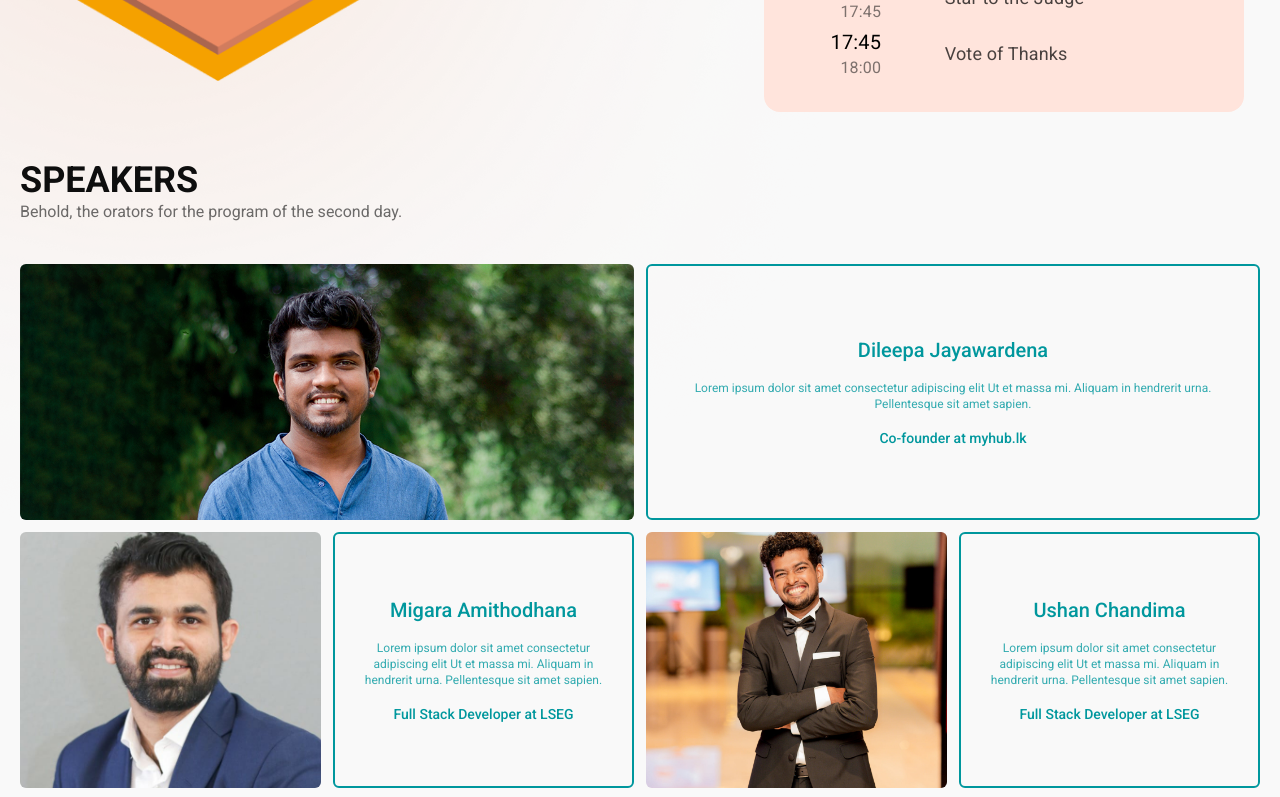
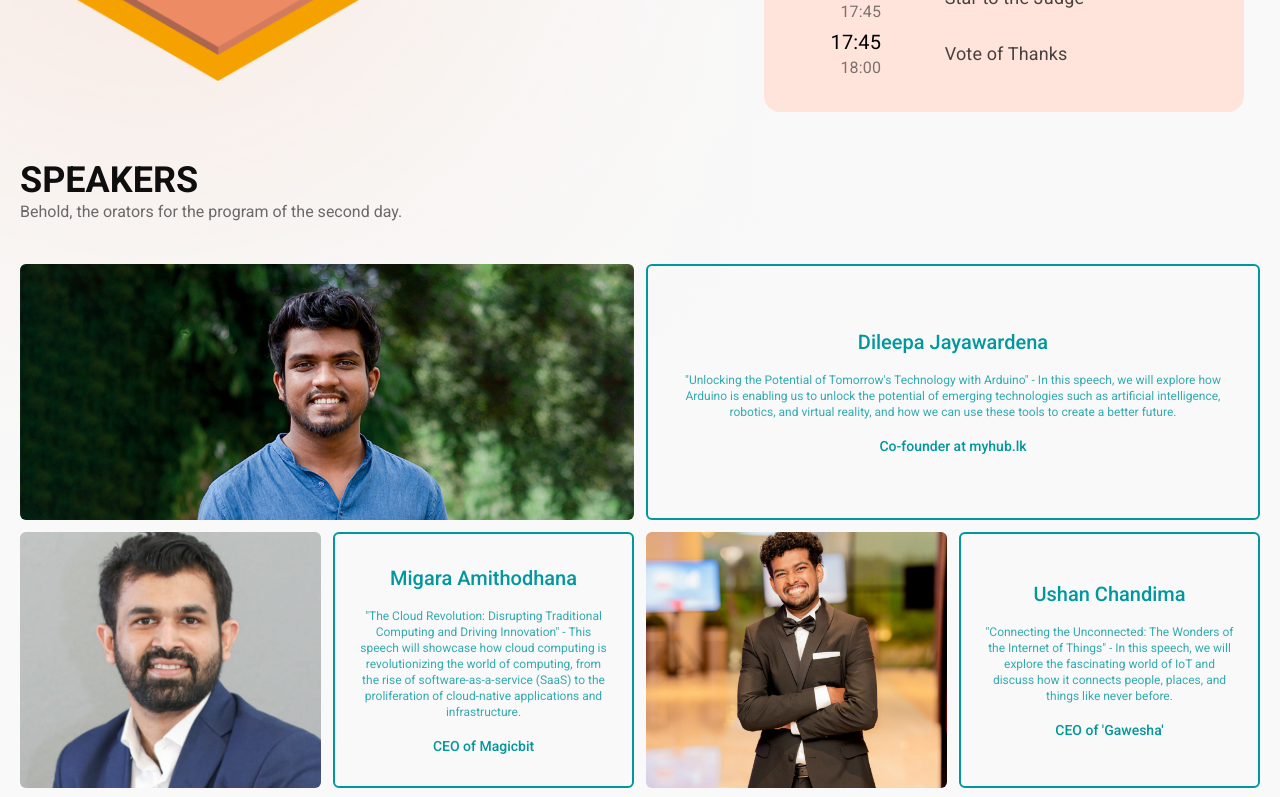
Before and after one commit to Mr-Duino/arduinoDay-web-frontend, a React (Vite) app: page / in a window 1280 px wide. Shown: the part 2000-2797 px from the top of the page. Built offline with nearby package versions, Linux system fonts and the light colour scheme.

Commit message:
update: speakers content

```diff
--- a/src/components/Speakers.tsx
+++ b/src/components/Speakers.tsx
@@ -18,7 +18,7 @@ const Speakers = ({ }: Props) => {
           SPEAKERS
         </p>
         <p className="text-base text-80/60">
-        Behold, the orators for the program of the second day.
+          Behold, the orators for the program of the second day.
         </p>
         <div className=''>
           <div id="speakersGrid" className="mt-10 mb-24 grid gap-3 md:grid-cols-2 lg:grid-cols-4 ">
@@ -31,7 +31,7 @@ const Speakers = ({ }: Props) => {
                   Dileepa Jayawardena
                 </div>
                 <div className={style.infoCardDesc}>
-                  Lorem ipsum dolor sit amet consectetur adipiscing elit Ut et massa mi. Aliquam in hendrerit urna. Pellentesque sit amet sapien.
+                  "Unlocking the Potential of Tomorrow's Technology with Arduino" - In this speech, we will explore how Arduino is enabling us to unlock the potential of emerging technologies such as artificial intelligence, robotics, and virtual reality, and how we can use these tools to create a better future.
                 </div>
                 <div className={style.infoCardPost}>
                   Co-founder at myhub.lk
@@ -47,15 +47,15 @@ const Speakers = ({ }: Props) => {
                   Migara Amithodhana
                 </div>
                 <div className={style.infoCardDesc}>
-                  Lorem ipsum dolor sit amet consectetur adipiscing elit Ut et massa mi. Aliquam in hendrerit urna. Pellentesque sit amet sapien.
+                  "The Cloud Revolution: Disrupting Traditional Computing and Driving Innovation" - This speech will showcase how cloud computing is revolutionizing the world of computing, from the rise of software-as-a-service (SaaS) to the proliferation of cloud-native applications and infrastructure.
                 </div>
                 <div className={style.infoCardPost}>
-                  Full Stack Developer at LSEG
+                  CEO of Magicbit
                 </div>
               </p>
             </div>
             <div className="md:order-5">
-              <img src="/ushan.jpg" alt="My Image" className={ `${style.image}`} />
+              <img src="/ushan.jpg" alt="My Image" className={`${style.image}`} />
             </div>
             <div className="border-2 border-30 rounded-md px-6 h-[200px] md:h-[100%] grid place-items-center md:order-6">
               <p className={style.infoCardText}>
@@ -63,14 +63,15 @@ const Speakers = ({ }: Props) => {
                   Ushan Chandima
                 </div>
                 <div className={style.infoCardDesc}>
-                  Lorem ipsum dolor sit amet consectetur adipiscing elit Ut et massa mi. Aliquam in hendrerit urna. Pellentesque sit amet sapien.
+                  "Connecting the Unconnected: The Wonders of the Internet of Things" - In this speech, we will explore the fascinating world of IoT and discuss how it connects people, places, and things like never before.
                 </div>
                 <div className={style.infoCardPost}>
-                  Full Stack Developer at LSEG
+                  CEO of 'Gawesha'
                 </div>
               </p>
             </div>
-            <div className="md:order-8">
+
+            {/* <div className="md:order-8">
               <img src="/img1.png" alt="My Image" className={style.image} />
             </div>
             <div className="border-2 border-30 rounded-md px-6 h-[200px] md:h-[100%] grid place-items-center md:order-7">
@@ -101,7 +102,8 @@ const Speakers = ({ }: Props) => {
                   Full Stack Developer at LSEG
                 </div>
               </p>
-            </div>
+            </div> */}
+
           </div>
         </div>
       </div>
```
